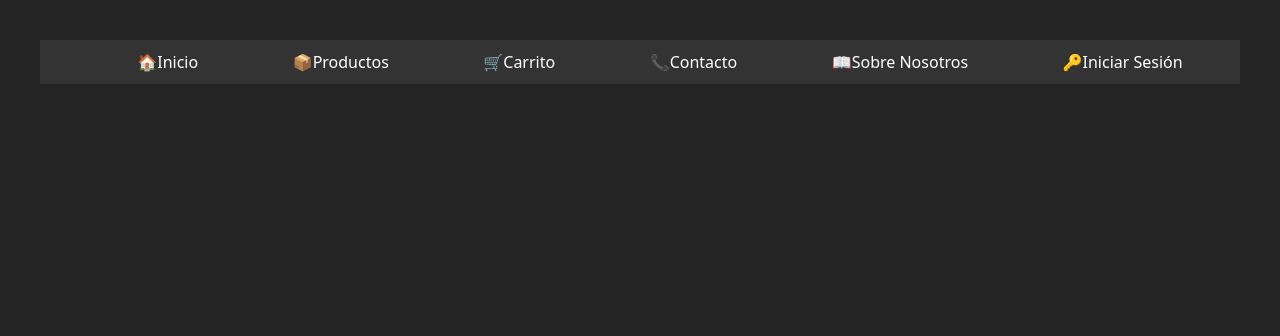
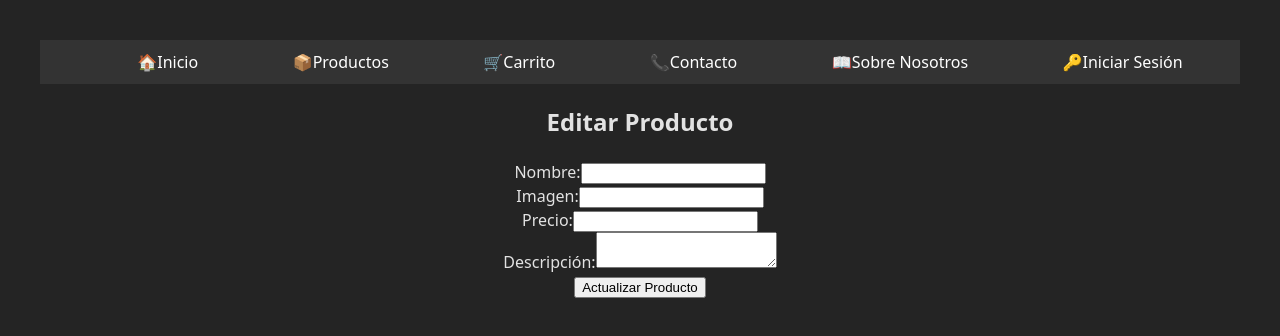
Before and after one commit to RGalarza77/e-commerceTalentoTech, a React (Vite) app: page /admin/editarProducto/1 in a window 1280 px wide. Shown: the top 336 px of the page. Built offline with nearby package versions, Linux system fonts and the light colour scheme; no server answers.

Commit message:
clase 11

```diff
--- a/src/App.jsx
+++ b/src/App.jsx
@@ -14,7 +14,7 @@ import ProductoDetalle from './componentes/ProductoDetalle'
 import Admin from './componentes/Admin'
 import Login from './componentes/Login'
 import FormularioProducto from './componentes/FormularioProducto'
-import { dispararAlerta } from './assets/SweetAlet'
+import FormularioEdicion from './componentes/FormularioEdicion'
 
 function App() {
 
@@ -34,6 +34,7 @@ function App() {
           <Route path='/productos/:id' element={<ProductoDetalle />} />
           <Route path='/admin' element={<Admin />} />
           <Route path='/admin/agregarProductos' element={<FormularioProducto/> }/>
+          <Route path='/admin/editarProducto/:id' element={<FormularioEdicion/> }/>
         </Routes>
 
       </div>
--- /dev/null
+++ b/src/componentes/FormularioEdicion.jsx
@@ -0,0 +1,89 @@
+import { useEffect, useState } from "react";
+import { useProductosContext } from "../contextos/ProductosContext";
+import { useParams } from "react-router-dom";
+
+
+export default function FormularioEdicion({ }) {
+    const { obtenerProducto, productoEncontrado } = useProductosContext();
+    const { id } = useParams();
+    const [producto, setProducto] = useState(productoEncontrado);
+    const [cargando, setCargando] = useState(true);
+    const [error, setError] = useState(null);
+
+    useEffect(() => {
+        obtenerProducto(id).then(() => {
+            setCargando(false);
+        }).catch((error) => {
+            if (error == "Producto no encontrado") setError("Producto no encontrado");
+            if (error == "Hubo un error al obtener el producto") setError("Hubo un error al obtener el producto");
+            setCargando(false);
+        })
+    }, [id]); //[id] permite que el useEffect se ejecute cada vez que cambia un id
+
+    const handleChange = (e) => {
+        const { name, value } = e.target;
+        setProducto({ ...producto, [name]: value });
+    };
+    const handleSubmit = async (e) => {
+        e.preventDefault();
+        try {
+            const respuesta = await fetch(`https://mockapi.io/api/v1/productos/${producto.id}`, {
+                method: 'PUT',
+                headers: {
+                    'Content-Type': 'application/json',
+                },
+                body: JSON.stringify(producto),
+            });
+            if (!respuesta.ok) {
+                throw new Error('Error al actualizar el producto.');
+            }
+            const data = await respuesta.json();
+            onActualizar(data);
+            alert('Producto actualizado correctamente.');
+        } catch (error) {
+            console.error(error.message);
+            alert('Hubo un problema al actualizar el producto.');
+        }
+    };
+    return (
+        <form onSubmit={handleSubmit}>
+            <h2>Editar Producto</h2>
+            <div>
+                <label>Nombre:</label>
+                <input
+                    type="text"
+                    name="nombre"
+                    value={producto.nombre || ''}
+                    onChange={handleChange}
+                    required
+                />
+            </div>
+            <div>
+                <label>Imagen:</label>
+                <input
+                    type="text" name="imagen" value={producto.imagen} onChange={handleChange} required />
+            </div>
+            <div>
+                <label>Precio:</label>
+                <input
+                    type="number"
+                    name="precio"
+                    value={producto.precio || ''}
+                    onChange={handleChange}
+                    required
+                    min="0"
+                />
+            </div>
+            <div>
+                <label>Descripción:</label>
+                <textarea
+                    name="descripcion"
+                    value={producto.descripcion || ''}
+                    onChange={handleChange}
+                    required
+                />
+            </div>
+            <button type="submit">Actualizar Producto</button>
+        </form>
+    );
+}
--- a/src/componentes/FormularioProducto.jsx
+++ b/src/componentes/FormularioProducto.jsx
@@ -1,11 +1,11 @@
 import React, { useState } from 'react';
 import { dispararAlerta } from '../assets/SweetAlet';
-import { agregarProducto } from '../assets/requests';
 import { useAuthContext } from '../contextos/AuthContext';
 import { Navigate } from 'react-router-dom';
+import { useProductosContext } from '../contextos/ProductosContext';
 
 function FormularioProducto({ }) {
-
+  const {agregarProducto} = useProductosContext();
   const {admin} = useAuthContext();
 
   const [producto, setProducto] = useState({
--- a/src/componentes/ProductoDetalle.jsx
+++ b/src/componentes/ProductoDetalle.jsx
@@ -1,36 +1,30 @@
 import "../estilos/ProductoDetalle.css";
 import { dispararAlerta } from "../assets/SweetAlet";
 import React, { useEffect, useState } from 'react';
-import { useParams } from 'react-router-dom';
+import { Link, useParams } from 'react-router-dom';
 import { useCarritoContext } from "../contextos/CarritoContext";
+import { useAuthContext } from "../contextos/AuthContext";
+import { useProductosContext } from "../contextos/ProductosContext";
 
 
 export default function ProductoDetalle({  }) {
     const {agregarAlCarrito} = useCarritoContext();
     const { id } = useParams();
-    const [producto, setProducto] = useState(null);
+    const {obtenerProducto, productoEncontrado} = useProductosContext();
     const [cantidad, setCantidad] = useState(1);
     const [cargando, setCargando] = useState(true);
     const [error, setError] = useState(null);
+    const {admin} =useAuthContext();
 
     //llamada a la API
     useEffect(() => {
-        fetch("https://682e9336746f8ca4a47d86df.mockapi.io/Productos")
-            .then((res) => res.json())
-            .then((datos) => {
-                const productoEncontrado = datos.find((item) => item.id === id);
-                if (productoEncontrado) {
-                    setProducto(productoEncontrado);
-                } else {
-                    setError("Producto no encontrado.");
-                }
-                setCargando(false);
-            })
-            .catch((err) => {
-                console.log("Error:", err);
-                setError("Hubo un error al obtener el producto.");
-                setCargando(false);
-            });
+        obtenerProducto(id).then(() =>{
+            setCargando(false);
+        }).catch((error) => {
+            if(error == "Producto no encontrado") setError("Producto no encontrado");
+            if(error == "Hubo un error al obtener el producto") setError("Hubo un error al obtener el producto");
+            setCargando(false);
+        })
     }, [id]); //[id] permite que el useEffect se ejecute cada vez que cambia un id
 
     /*funciones*/
@@ -38,8 +32,8 @@ export default function ProductoDetalle({  }) {
         if (cantidad < 1) return;
         dispararAlerta("Producto Agregado", "Producto agregado al carrito", "success", "Ok");
 
-        producto.cantidad = cantidad;
-        agregarAlCarrito(producto);
+        productoEncontrado.cantidad = cantidad;
+        agregarAlCarrito(productoEncontrado);
     }
 
     function restarCantidad() {
@@ -53,21 +47,22 @@ export default function ProductoDetalle({  }) {
     /*respuestas del fetch*/
     if (cargando) return <p>Cargando producto...</p>;
     if (error) return <p>{error}</p>;
-    if (!producto) return null;
+    if (!productoEncontrado) return null;
 
     return (
         <div className="detalle-contenedor">
-            <img className="detalle-imagen" src={producto.imagen} alt={producto.nombre} />
+            <img className="detalle-imagen" src={productoEncontrado.imagen} alt={productoEncontrado.nombre} />
             <div className="detalle-info">
-                <h2>{producto.nombre}</h2>
-                <p>{producto.descripcion}</p>
-                <p>{producto.precio} $</p>
+                <h2>{productoEncontrado.nombre}</h2>
+                <p>{productoEncontrado.descripcion}</p>
+                <p>{productoEncontrado.precio} $</p>
                 <div className="detalle-contador">
                     <button onClick={restarCantidad}>-</button>
                     <span>{cantidad}</span>
                     <button onClick={sumarCantidad}>+</button>
                 </div>
-                <button className="detalle-agregarCarrito" onClick={agregarProducto}>Agregar al carrito</button>
+                {admin ? <Link to={"/admin/editarProducto/"+id}><button className="detalle-agregarCarrito">Editar Producto</button> </Link> :
+                <button className="detalle-agregarCarrito" onClick={agregarProducto}>Agregar al carrito</button>}
             </div>
         </div>
     );
--- /dev/null
+++ b/src/contextos/ProductosContext.jsx
@@ -0,0 +1,87 @@
+import { createContext, useContext, useState } from "react";
+
+
+const ProductosContext = createContext();
+
+export function ProductosProvider({ children }) {
+    const [productos, setProductos] = useState([]);
+    const [productoEncontrado, setProductoEncontrado] = useState([]);
+
+    function obtenerProductos() {
+        return (
+            new Promise((res, rej) => {
+                fetch('https://682e9336746f8ca4a47d86df.mockapi.io/Productos')
+                    .then((respuesta) =>
+                        respuesta.json()
+                    ).then((datos) => {
+                        console.log(datos);
+                        setProductos(datos);
+                        res(datos);
+                    })
+                    .catch((error) => {
+                        console.log("Error", error);
+                        rej(error);
+                    });
+            })
+        );
+    }
+
+    /*agregar productos desde mockapi*/
+    function agregarProducto(producto) {
+        return new Promise(async (res, rej) => {
+
+            try {
+                const respuesta = await fetch('https://682e9336746f8ca4a47d86df.mockapi.io/Productos', {
+                    method: 'POST',
+                    headers: {
+                        'Content-Type': 'application/json',
+                    },
+                    body: JSON.stringify(producto),
+                });
+
+                if (!respuesta.ok) {
+                    throw new Error('Error al agregar el producto.');
+                }
+                const data = await respuesta.json();
+
+                //dispararAlerta('Producto agregado correctamente',"", "success", "Ok" );
+                res(data);
+            } catch (error) {
+                console.error(error.message);
+                //   alert('Hubo un problema al agregar el producto.');
+                rej('Hubo un problema al agregar el producto.');
+            }
+        })
+    };
+
+    function obtenerProducto(id) {
+        return (
+            new Promise((res, rej) => {
+                fetch("https://682e9336746f8ca4a47d86df.mockapi.io/Productos")
+                    .then((res) => res.json())
+                    .then((datos) => {
+                        const productoEncontrado = datos.find((item) => item.id === id);
+                        if (productoEncontrado) {
+                            setProductoEncontrado(productoEncontrado);
+                            res(datos);
+                        } else {
+                            rej("Producto no encontrado");
+                        }
+                    })
+                    .catch((err) => {
+                        console.log("Error:", err);
+                        rej("Hubo un error al obtener el producto");
+                    });
+            })
+        )
+    }
+
+
+    return (
+
+        < ProductosContext.Provider value={{ obtenerProductos, productos, agregarProducto, obtenerProducto, productoEncontrado }}>
+            {children}
+        </ProductosContext.Provider >
+    );
+}
+export const useProductosContext = () => useContext(ProductosContext);
```
Also changed, not shown: src/assets/requests.js (+26 -2 lines), src/componentes/Productos.jsx (+10 -15 lines), src/main.jsx (+8 -5 lines).
